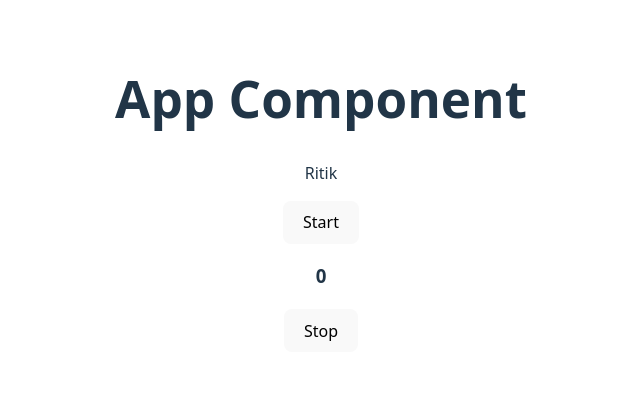
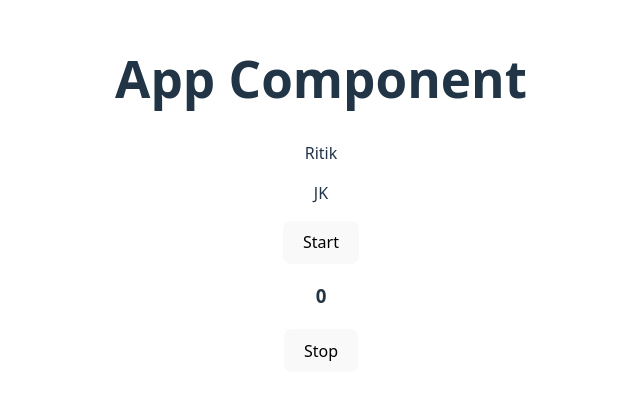
Before and after one commit to Ritik8483/ci_cd_prac, a React (Vite) app: page / in a window 1280 px wide. Shown: the part 206-606 px from the top of the page, without its empty margins (319-959 px from the left). Built offline with nearby package versions, Linux system fonts and the light colour scheme.

Commit message:
(feat): add deploy file in github workflows folder

```diff
--- a/src/components/UseEffect.jsx
+++ b/src/components/UseEffect.jsx
@@ -17,6 +17,7 @@ const UseEffect = () => {
   return (
     <>
       <p>Ritik</p>
+      <p>JK</p>
       <button onClick={() => setStart(true)}>Start</button>
       <h3>{count}</h3>
       <button onClick={() => setStart(false)}>Stop</button>
--- a/vite.config.js
+++ b/vite.config.js
@@ -9,4 +9,5 @@ export default defineConfig({
     environment: "jsdom",
     setupFiles: "./src/setupTests.js",
   },
+  base:'/ci_cd_repository_react/',
 });
```
